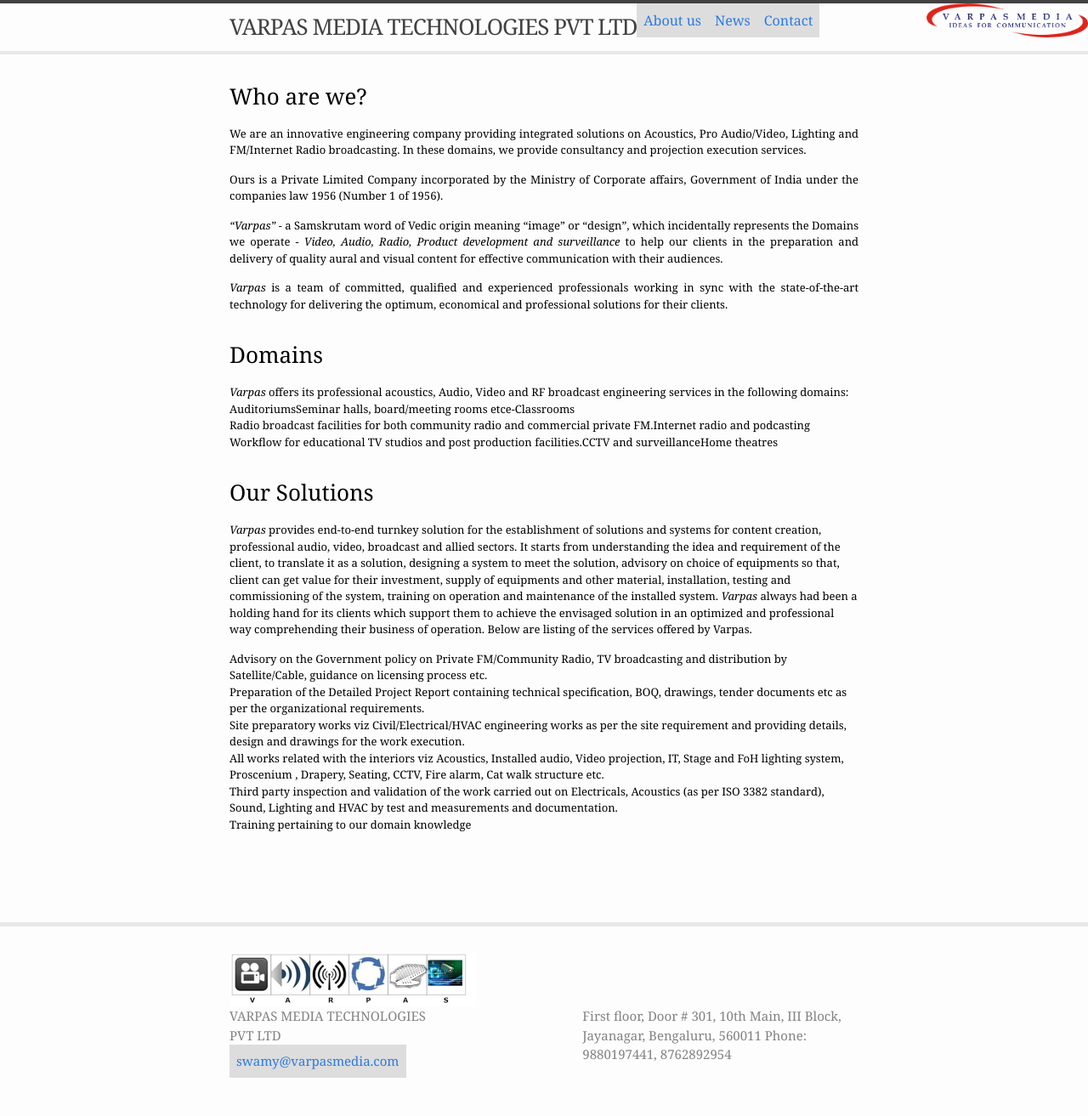
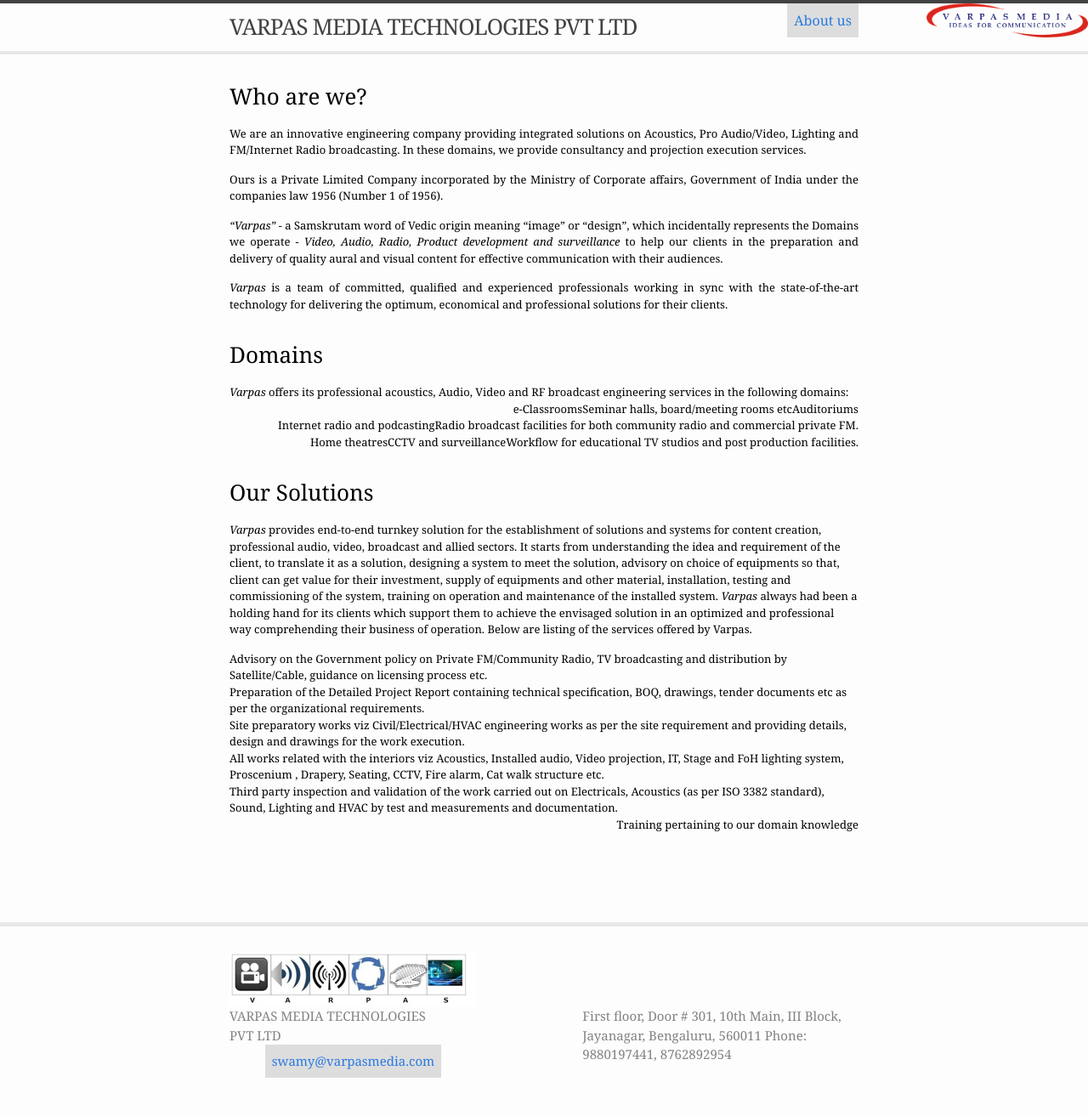
Before and after one commit to VarpasMedia/VarpasMedia.github.io, a Jekyll site: the page built from index.md, in a window 1280 px wide. Shown: the whole page at 85% size. Built offline with Jekyll 4.4.1, drawn with Linux system fonts in a browser that asks for light colours.

Commit message:
Update header.html

```diff
--- a/_includes/header.html
+++ b/_includes/header.html
@@ -21,7 +21,7 @@ ul {
 }
 
 li {
-  float: left;
+  float: right;
 }
 
 li a {
@@ -35,8 +35,7 @@ li a {
 
 <ul>
   <li><a href="about">About us</a></li>
-  <li><a href="#news">News</a></li>
-  <li><a href="#contact">Contact</a></li>
+
 
 </ul>
 
```
